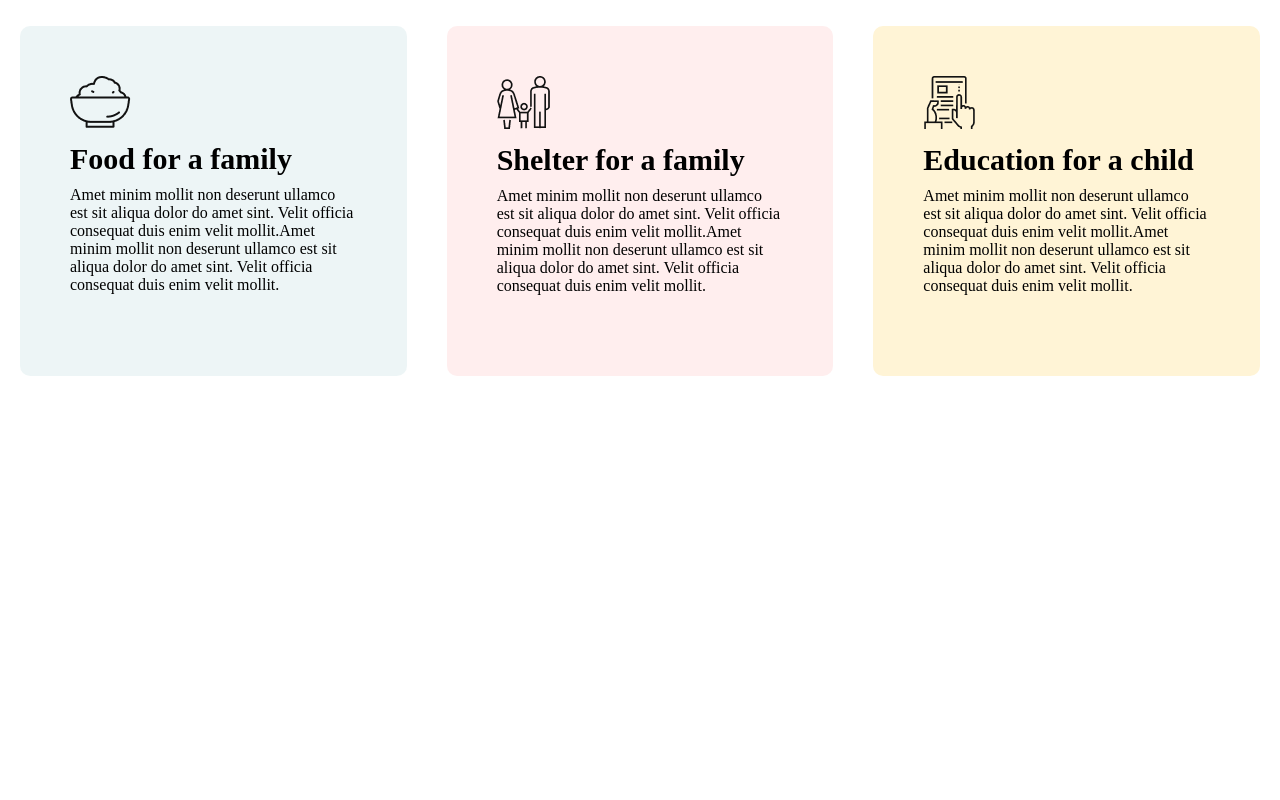
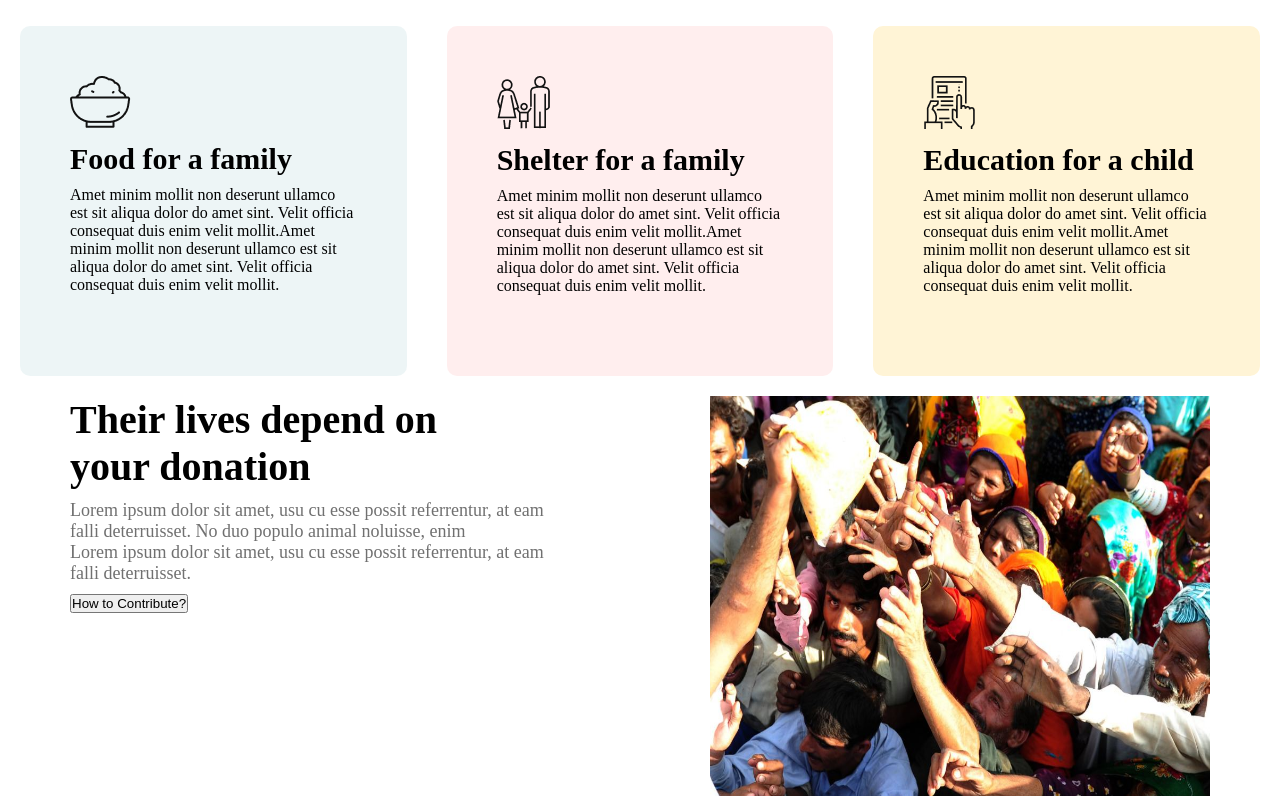
Before and after one commit to SagorAhamed251245/donate-today, a plain HTML site: page index.html in a window 1280 px wide. Shown: the part 1534-2334 px from the top of the page. Before the commit the page ends 1930 px from the top, so only its background shows below. Drawn offline with Linux system fonts and the light colour scheme.

Commit message:
just for sefty

```diff
--- a/index.html
+++ b/index.html
@@ -112,6 +112,27 @@
 
         <article>
 
+            <section class="top-blog">
+                <div class="left-blog">
+                   <h2>Their lives depend on <br>
+                     your donation
+
+                   </h2>
+                   <P>Lorem ipsum dolor sit amet, usu cu esse possit referrentur, at eam falli deterruisset. No duo populo animal noluisse, enim <br>
+                    Lorem ipsum dolor sit amet, usu cu esse possit referrentur, at eam falli deterruisset.
+                </P>
+                   <button>
+                    How to Contribute?
+
+                   </button>
+                </div>
+                <div class="right-img">
+                    <img src="./images/donation0.jpg" alt="">
+
+                </div>
+
+            </section>
+
         </article>
 
     </main>
--- a/style.css
+++ b/style.css
@@ -138,3 +138,40 @@ header>div {
 }
 
 /* our donation plan end  */
+
+
+.top-blog {
+
+    display: flex;
+    justify-content: space-around;
+
+}
+
+.left-blog {
+
+    width: 500px;
+    height: 400px;
+
+}
+.left-blog > h2{
+    font-weight: 700;
+font-size: 40px;
+margin-bottom: 10px;
+}
+
+.left-blog > p{
+    font-weight: 400;
+font-size: 18px;
+color: #707070;
+margin-bottom: 10px;
+
+}
+
+
+
+
+
+.right-img img {
+    width: 500px;
+    height: 400px;
+}
```
